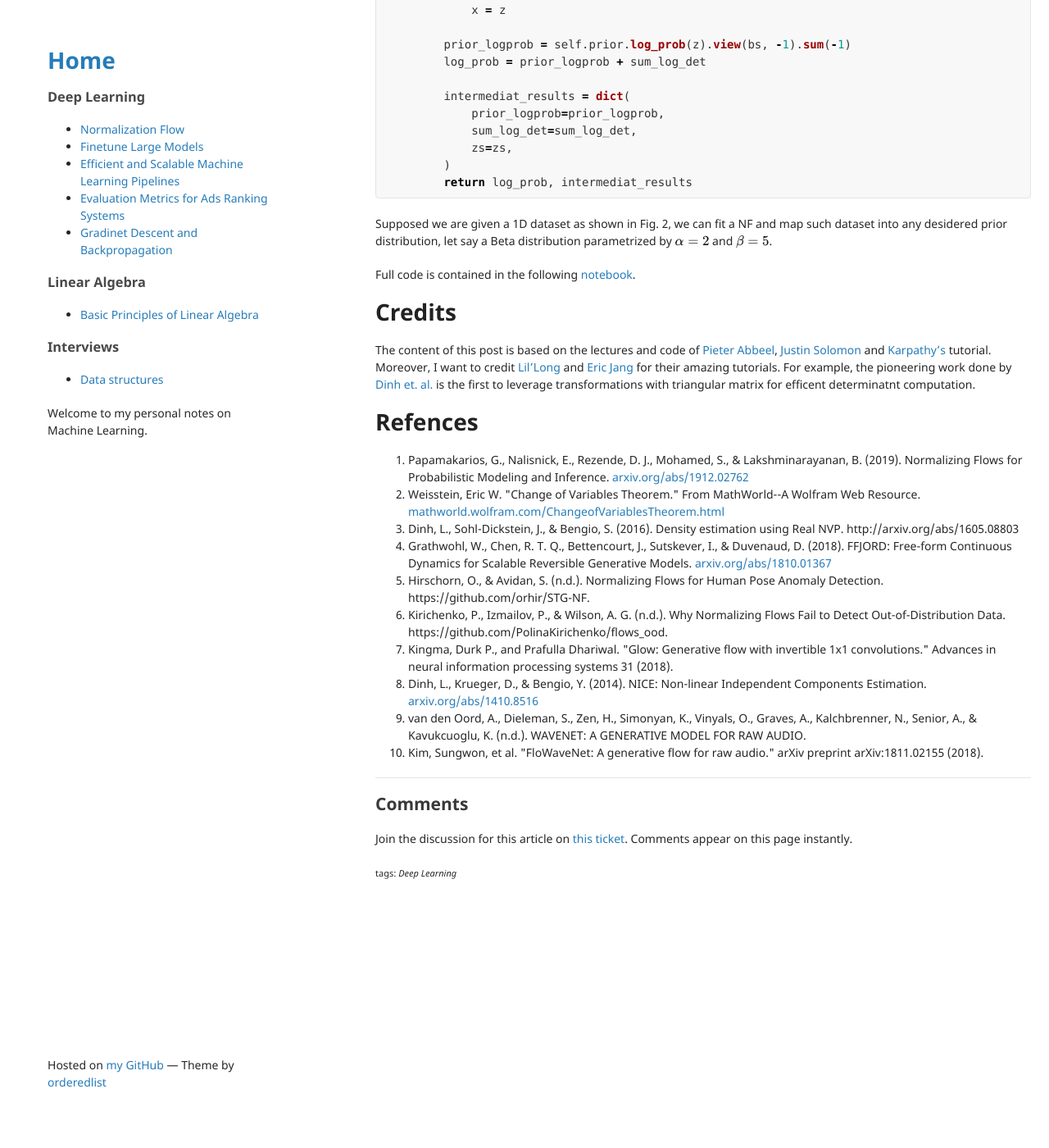
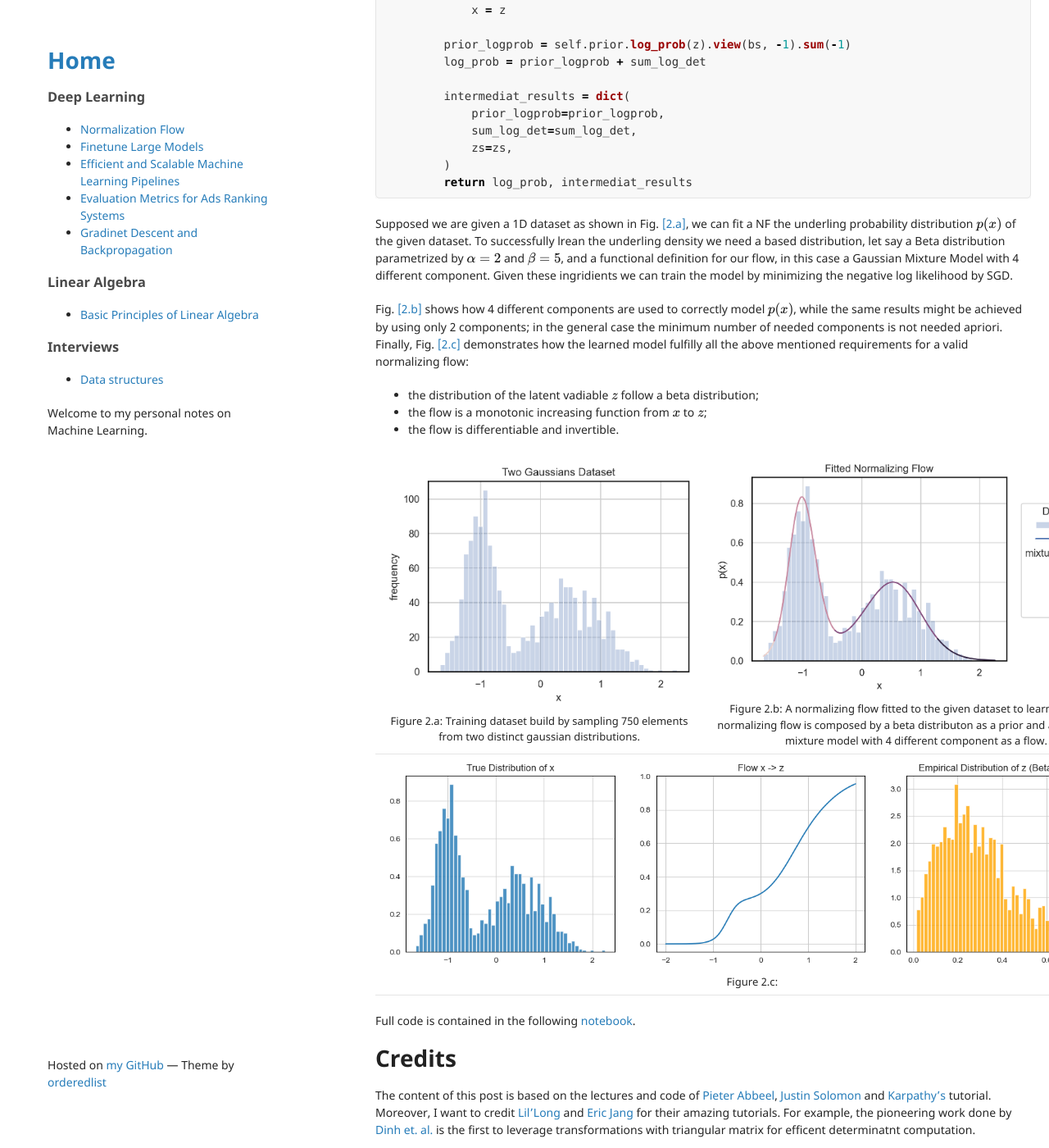
Before and after one commit to andompesta/andompesta.github.io, a Jekyll site: the page built from _posts/2023-11-17-normalization-flow.md, in a window 1280 px wide and 1400 px high, scrolled down 4262 px. Shown: the whole window at 82% size. Built offline with Jekyll 4.4.1, drawn with Linux system fonts in a browser that asks for light colours.

Commit message:
finish 1d example

````diff
--- a/_posts/2023-11-17-normalization-flow.md
+++ b/_posts/2023-11-17-normalization-flow.md
@@ -178,7 +178,50 @@ class NormalizingFlow(nn.Module):
         return log_prob, intermediat_results
 ```
 
-Supposed we are given a 1D dataset as shown in Fig. 2, we can fit a NF and map such dataset into any desidered prior distribution, let say a Beta distribution parametrized by $\alpha = 2$ and $\beta = 5$.
+Supposed we are given a 1D dataset as shown in Fig. [[2.a]](#fig:1d_dataset), we can fit a NF the underling probability distribution $p(x)$ of the given dataset.
+To successfully lrean the underling density we need a based distribution, let say a Beta distribution parametrized by $\alpha = 2$ and $\beta = 5$, and a functional definition for our flow, in this case a Gaussian Mixture Model with 4 different component.
+Given these ingridients we can train the model by minimizing the negative log likelihood by SGD.
+
+Fig. [[2.b]](#fig:1d_dataset) shows how 4 different components are used to correctly model $p(x)$, while the same results might be achieved by using only 2 components; in the general case the minimum number of needed components is not needed apriori.
+Finally, Fig. [[2.c]](#fig:1d_dataset) demonstrates how the learned model fulfilly all the above mentioned requirements for a valid normalizing flow:
+ - the distribution of the latent vadiable $z$ follow a beta distribution;
+ - the flow is a monotonic increasing function from $x$ to $z$;
+ - the flow is differentiable and invertible.
+
+
+
+<div id="fig:1d_dataset">
+    <table>
+    <tr>
+        <td style="text-align: center">
+            <figure style="margin: 0px;">
+            <img src="{{site.baseurl}}/assets/img/norm_flow/1d/dataset.png" style="max-width: 380px">
+            <figcaption style="font-size:small;">
+                Figure 2.a: Training dataset build by sampling 750 elements from two distinct gaussian distributions.
+            </figcaption>
+            </figure>
+        </td>
+        <td style="text-align: center">
+            <figure style="margin: 0px;">
+            <img src="{{site.baseurl}}/assets/img/norm_flow/1d/fit-model.png" style="max-width: 500px">
+            <figcaption style="font-size:small;">
+                Figure 2.b: A normalizing flow fitted to the given dataset to learn $p(x)$. The normalizing flow is composed by a beta distributon as a prior and as a gaussian mixture model with 4 different component as a flow.
+            </figcaption>
+            </figure>
+        </td>
+    </tr>
+    <tr>
+        <td colspan="2" style="text-align: center">
+            <figure style="margin: 0px;">
+            <img src="{{site.baseurl}}/assets/img/norm_flow/1d/learned-transformation.png">
+            <figcaption style="font-size:small;">
+                Figure 2.c:
+            </figcaption>
+            </figure>
+        </td>
+    </tr>
+    </table>
+</div>
 
 Full code is contained in the following [notebook](https://github.com/andompesta/pytorch-normalizing-flows/blob/main/nf_demo.ipynb).
 
````
Also changed, not shown: assets/img/norm_flow/1d/dataset.png, assets/img/norm_flow/1d/fit-model.png, assets/img/norm_flow/1d/learned-transformation.png.
